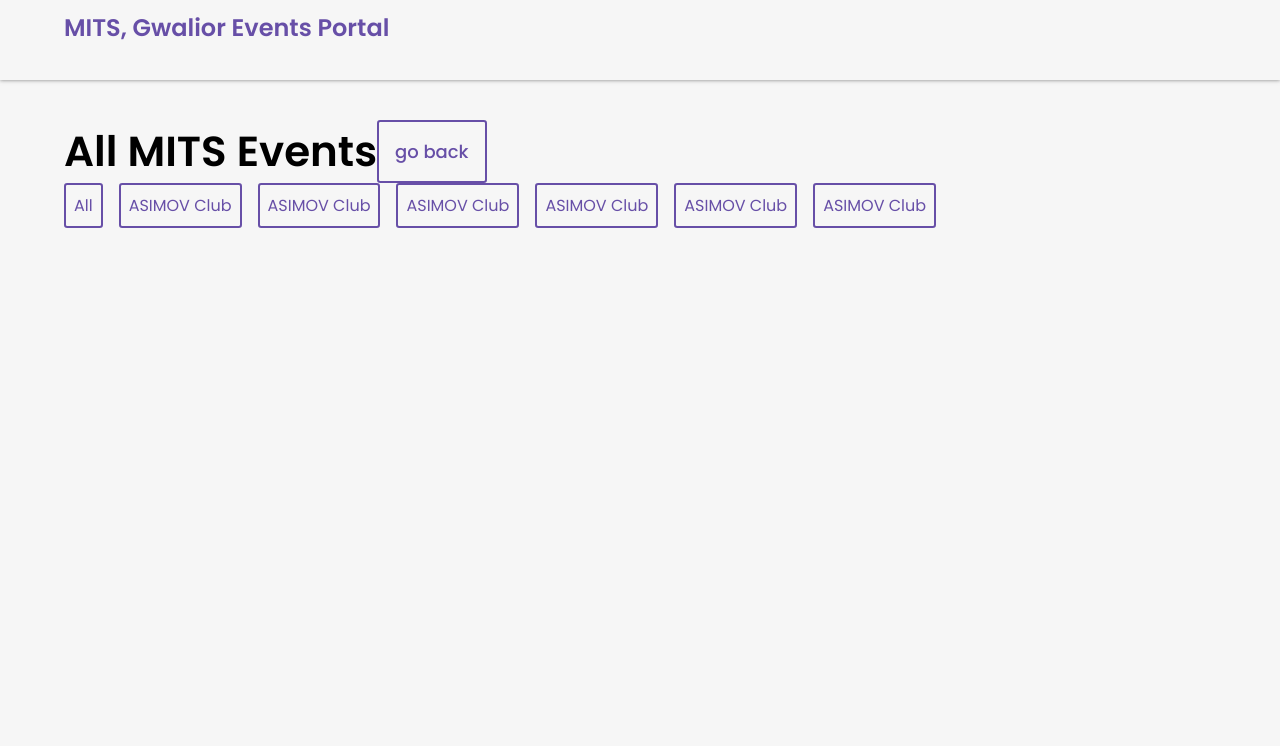
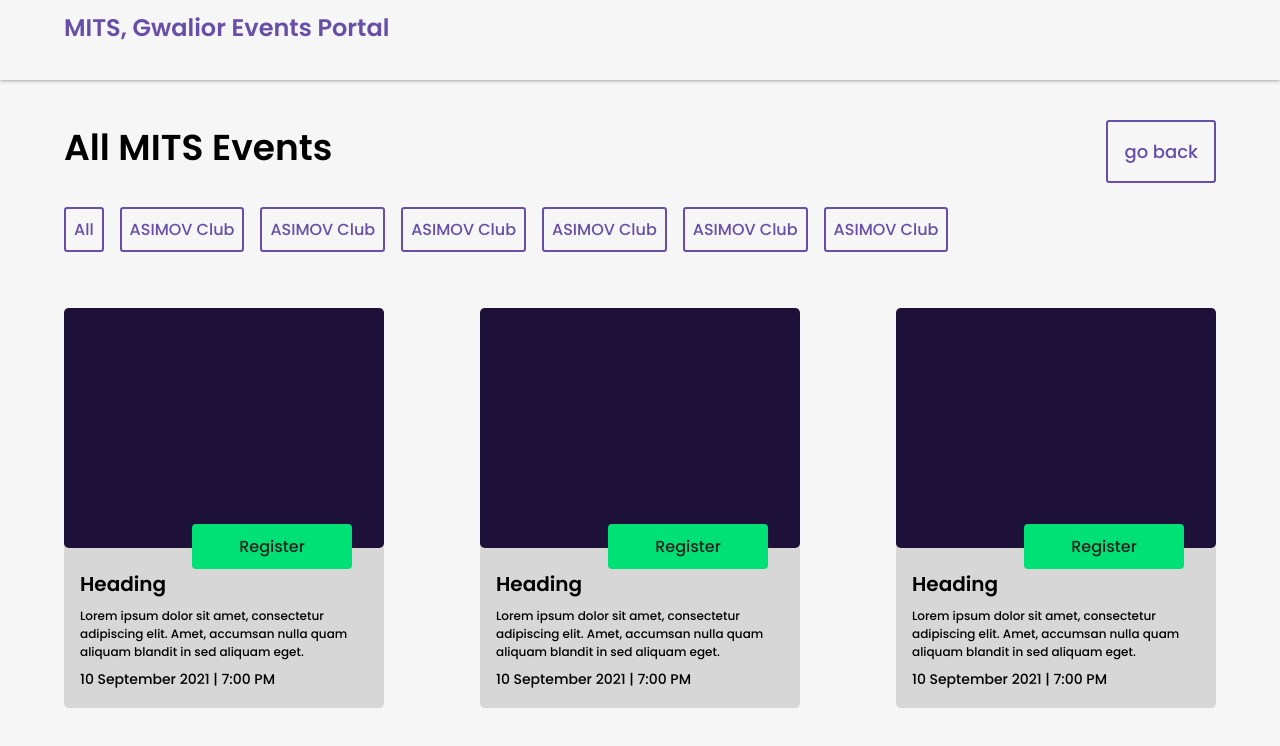
Before and after one commit to jayshreetundele/cc-fi, a React (Create React App) app: page /eventsPage in a window 1280 px wide. Shown: the top 746 px of the page. Built offline with nearby package versions, Linux system fonts and the light colour scheme.

Commit message:
events page

```diff
--- a/src/pages/EventsPage.js
+++ b/src/pages/EventsPage.js
@@ -1,27 +1,22 @@
-import React from 'react';
+import React from "react";
 import classes from "../styles/EventsPage.module.css";
 import { useNavigate } from "react-router-dom";
 
-
 const EventsPage = () => {
-
   const navigate = useNavigate();
   function toLandingPage() {
     navigate("/landingPage");
   }
 
-
-  return <div className={classes.App}>
+  return (
+    <div className={classes.App}>
       <div className={classes.nav}>MITS, Gwalior Events Portal</div>
       <div className={classes.headingnback}>
-          <div className={classes.heading}>
-              All MITS Events
-          </div>
+        <div className={classes.heading}>All MITS Events</div>
         <div className={classes.back} onClick={toLandingPage}>
           go back
         </div>
       </div>
-
       <div className={classes.clubsName}>
         <div className={classes.clubAsimov}>All</div>
 
@@ -33,16 +28,99 @@ const EventsPage = () => {
         <div className={classes.clubAsimov}>ASIMOV Club</div>
 
         <div className={classes.clubAsimov}>ASIMOV Club</div>
-
         <div className={classes.clubAsimov}>ASIMOV Club</div>
-
+      </div>
+      <div className={classes.eventSection}>
+        <div className={classes.eventCards}>
+          <div className={classes.eventCard}>
+            <div className={classes.eventImage}>
+              <img src="" alt="" />
+            </div>
+            <div className={classes.registerBtn}>Register</div>
+            <div className={classes.eventHeading}>Heading</div>
+            <div className={classes.eventDescription}>
+              Lorem ipsum dolor sit amet, consectetur adipiscing elit. Amet,
+              accumsan nulla quam aliquam blandit in sed aliquam eget.
+            </div>
+            <div className={classes.time}>10 September 2021 | 7:00 PM</div>
           </div>
 
+          <div className={classes.eventCard}>
+            <div className={classes.eventImage}>
+              <img src="" alt="" />
+            </div>
+            <div className={classes.registerBtn}>Register</div>
+            <div className={classes.eventHeading}>Heading</div>
+            <div className={classes.eventDescription}>
+              Lorem ipsum dolor sit amet, consectetur adipiscing elit. Amet,
+              accumsan nulla quam aliquam blandit in sed aliquam eget.
+            </div>
+            <div className={classes.time}>10 September 2021 | 7:00 PM</div>
+          </div>
 
+          <div className={classes.eventCard}>
+            <div className={classes.eventImage}>
+              <img src="" alt="" />
+            </div>
+            <div className={classes.registerBtn}>Register</div>
+            <div className={classes.eventHeading}>Heading</div>
+            <div className={classes.eventDescription}>
+              Lorem ipsum dolor sit amet, consectetur adipiscing elit. Amet,
+              accumsan nulla quam aliquam blandit in sed aliquam eget.
+            </div>
+            <div className={classes.time}>10 September 2021 | 7:00 PM</div>
+          </div>
+        </div>
+        <div className={classes.space}></div>
+      </div>
 
+      {/* footer starts */}
 
+      <section className={classes.footer}>
+        <div className={classes.content}>
+          <div className={classes.query}>
+            <div className={classes.heading}>Still have a Query?</div>
+            <div className={classes.queryContent}>We have got your back.</div>
+            <div className={classes.queryContent2}>
+              Write your query to us, we would be more
+            </div>
+            <div className={classes.queryContent3}>than happy to reply.</div>
+          </div>
+          <div className={classes.queryBox}>
+            <div className={classes.form}>
+              <input
+                type="text"
+                id="email"
+                placeholder="  Write your query here! "
+                autocomplete="off"
+                className={classes.formInput}
+              ></input>
+            </div>
+            <div className={classes.queryBtn}>send to us</div>
+          </div>
 
-  </div>;
+          <div className={classes.queryImage}>
+            <img src="/assets/mailbox.svg" alt="Mail box Image" />
+          </div>
+        </div>
+        <div className={classes.owner}>
+          <div className={classes.dnd}>Designed and Developed by</div>
+          <div className={classes.aditi}>
+            <a target="_blank" href=" ">
+              Aditi
+            </a>
+          </div>
+          <div className={classes.and}>and</div>
+          <div className={classes.jayshree}>
+            <a target="_blank" href=" ">
+              Jayshree
+            </a>
+          </div>
+        </div>
+      </section>
+      {/* Footer ends */}
+    </div>
+  );
 };
 
 export default EventsPage;
--- a/src/styles/EventsPage.module.css
+++ b/src/styles/EventsPage.module.css
@@ -9,6 +9,7 @@
   --bgColor: #f6f6f6;
   --textGrey: #b0b0b0;
   --purpleColor: #1e1139;
+  --registerBtn: #00e175;
 }
 * {
   margin: 0;
@@ -24,6 +25,8 @@
   background-color: var(--bgColor);
   /* padding: 0rem 4rem 0rem 4rem; */
   overflow-x: hidden;
+  display: flex;
+  flex-direction: column;
 }
 .nav {
   padding-left: 4rem;
@@ -37,19 +40,24 @@
   box-shadow: 0px 0px 4px #7a7a7a;
   position: fixed;
 }
-.App .headingnback{
+
+.App .space {
+  width: 100%;
+  height: 10rem;
+}
+
+.App .headingnback {
   display: flex;
+  justify-content: space-between;
   flex-direction: row;
 }
 
-.App .headingnback .heading{
-    font-size: 42px;
+.App .headingnback .heading {
+  font-size: 36px;
   font-weight: 600;
   margin-top: 15vh;
   padding-left: 4rem;
-    /* margin-bottom: 2rem; */
 }
-
 
 .App .headingnback .back {
   margin-top: 15vh;
@@ -66,6 +74,8 @@
   padding: 1rem 1rem 1rem 1rem;
   background: none;
   font-weight: 500;
+  margin-right: 4rem;
+  margin-bottom: 1.5rem;
 }
 
 .App .headingnback .back:hover {
@@ -75,16 +85,14 @@
 .App .headingnback .back:focus {
   border-color: var(--primaryColor);
 }
-.App .clubsName{
+.App .clubsName {
   width: 100%;
   margin-right: 4rem;
   margin-left: 4rem;
   height: auto;
   display: flex;
-
 }
-.App .clubsName .clubAsimov{
-
+.App .clubsName .clubAsimov {
   color: var(--primaryColor);
   font-size: 16px;
   height: auto;
@@ -93,7 +101,203 @@
   font-family: inherit;
   cursor: pointer;
   outline: none;
-  padding: .5rem .5rem .5rem .5rem;
+  font-weight: 500;
+  padding: 0.5rem 0.5rem 0.5rem 0.5rem;
   background: none;
   margin-right: 1rem;
+  margin-bottom: 1.5rem;
 }
+
+/* Events Section starts */
+
+.App .eventSection {
+  height: 100vh;
+  padding: 0rem 4rem 0rem 4rem;
+  background-color: var(--bgColor);
+  width: 100%;
+}
+
+.App .eventSection .heading {
+  padding-top: 3rem;
+  font-size: 36px;
+  font-weight: 600;
+}
+
+.App .eventSection .eventCards {
+  display: flex;
+  align-items: center;
+  justify-content: space-between;
+}
+
+.App .eventSection .eventCard {
+  margin-top: 2rem;
+  width: 20rem;
+  height: 25rem;
+  background-color: var(--lineColor);
+  border-radius: 0.3rem;
+}
+
+.App .eventSection .eventCard .eventImage {
+  width: 20rem;
+  height: 15rem;
+  background-color: var(--purpleColor);
+  border-radius: 0.3rem;
+}
+
+.App .eventSection .eventCard .eventHeading {
+  padding-left: 1rem;
+  font-size: 20px;
+  font-weight: 600;
+}
+
+.App .eventSection .eventCard .eventDescription {
+  padding-top: 0.5rem;
+  padding-left: 1rem;
+  font-size: 12px;
+  font-weight: 500;
+}
+
+.App .eventSection .eventCard .time {
+  padding-top: 0.5rem;
+  padding-left: 1rem;
+  font-size: 14px;
+  font-weight: 500;
+}
+
+.App .eventSection .eventCard .registerBtn {
+  margin-left: 8rem;
+  margin-top: -1.5rem;
+  padding: 0.625rem;
+  width: 10rem;
+  height: 2.8rem;
+  display: flex;
+  align-items: center;
+  justify-content: center;
+  background-color: var(--registerBtn);
+  border: 2px solid var(--registerBtn);
+  color: #222222;
+  font-weight: 500;
+  font-size: 16px;
+  border-radius: 4px;
+  display: flex;
+  align-items: center;
+  justify-content: center;
+  cursor: pointer;
+  transition: all ease-in-out 200ms;
+}
+.App .eventSection .eventCard .registerBtn:hover {
+  transform: scale(1.05);
+}
+
+/* Footer css Starts */
+.footer {
+  position: relative;
+  left: -4vw;
+  width: 105vw;
+  height: 18rem;
+  background: #222222;
+  text-align: center;
+  /* padding: 2rem 6.6rem; */
+}
+.footer .content {
+  display: flex;
+  justify-content: space-evenly;
+  flex-direction: row;
+  align-items: flex-start;
+}
+.footer .content .query {
+  display: flex;
+  justify-content: flex-start;
+  flex-direction: column;
+  align-items: flex-start;
+  margin-top: 3rem;
+}
+.footer .content .query .heading {
+  font-size: 28px;
+  font-weight: 500;
+  padding-bottom: 0.5rem;
+  color: var(--bgColor);
+}
+.footer .content .query .queryContent {
+  font-size: 14px;
+  color: var(--textGrey);
+}
+.footer .content .query .queryContent2 {
+  font-size: 14px;
+  color: var(--textGrey);
+}
+.footer .content .query .queryContent3 {
+  font-size: 14px;
+  color: var(--textGrey);
+}
+
+/* box */
+
+.footer .content .queryBox .form {
+  margin-top: 3rem;
+  position: relative;
+  width: 18rem;
+  height: 3.2rem;
+}
+
+.footer .content .queryBox .form .formInput {
+  position: absolute;
+  top: 0;
+  left: 0;
+  width: 100%;
+  height: 100%;
+  border: 1.75px solid var(--primaryColor);
+  border-radius: 0.2rem;
+  font-family: inherit;
+  font-size: inherit;
+  color: var(--textGrey);
+  outline: none;
+  padding: 1.25rem;
+  background: none;
+}
+
+.footer .content .queryBox .form .formInput:hover {
+  border-color: var(--purpleLight);
+}
+
+.footer .content .queryBox .form .formInput:focus {
+  border-color: var(--primaryColor);
+}
+
+/* button */
+
+.footer .content .queryBox .queryBtn {
+  margin-top: 0.8rem;
+  padding: 0.625rem;
+  width: 18rem;
+  height: 2.5rem;
+  display: flex;
+  align-items: center;
+  justify-content: center;
+  background-color: var(--primaryColor);
+  color: var(--bgColor);
+  font-size: 16px;
+  border-radius: 4px;
+  cursor: pointer;
+  margin-bottom: 1rem;
+}
+
+.footer .content .queryBox .queryBtn:hover {
+  opacity: 0.9;
+}
+.footer .owner {
+  display: flex;
+  align-items: center;
+  justify-content: center;
+  flex-direction: row;
+  color: var(--textGrey);
+  background: #222222;
+  margin-bottom: 1.5rem;
+}
+.footer .owner .aditi,
+.footer .owner .jayshree {
+  color: var(--primaryColor);
+  padding-left: 0.3rem;
+  padding-right: 0.3rem;
+  cursor: pointer;
+}
--- a/src/styles/LandingPage.module.css
+++ b/src/styles/LandingPage.module.css
@@ -9,12 +9,18 @@
   --bgColor: #f6f6f6;
   --textGrey: #b0b0b0;
   --purpleColor: #1e1139;
+  --greyLight: #ebebeb;
 }
 * {
   margin: 0;
   padding: 0;
   box-sizing: border-box;
   scroll-behavior: smooth;
+}
+
+.App .space {
+  width: 100%;
+  height: 7rem;
 }
 
 .App {
@@ -128,7 +134,7 @@
   margin-top: 2rem;
   width: 20rem;
   height: 25rem;
-  background-color: var(--textGrey);
+  background-color: #ebebeb;
   border-radius: 0.3rem;
 }
 
@@ -206,13 +212,13 @@
 }
 .followSection .rect {
   width: 62rem;
-  height: 24rem;
-  background-color: #ebebeb;
+  height: 21rem;
+  background-color: var(--greyLight);
   border-radius: 20px;
 }
 .followSection .rect .followHeading {
-  font-size: 38px;
-  font-weight: 500;
+  font-size: 36px;
+  font-weight: 600;
   padding: 3rem 4rem;
 }
 .followHeading .rect .btnnpic {
@@ -241,24 +247,28 @@
   justify-content: center;
   flex-direction: row;
 }
-.followSection .rect .btnnpic .btns .btnrow1 .btn1,
-.followSection .rect .btnnpic .btns .btnrow2 .btn1 {
-  position: relative;
-  width: 11rem;
-  height: 2.5rem;
-  border: 3px solid var(--primaryColor);
+.followSection .rect .btnnpic .btns .btnrow1 .btn1 a,
+.followSection .rect .btnnpic .btns .btnrow2 .btn1 a {
+  display: flex;
+  align-items: center;
+  justify-content: center;
+  /* position: relative; */
+  width: 14rem;
+  height: 2.9rem;
+  border: 2px solid var(--purpleLight);
   border-radius: 0.2rem;
   font-family: inherit;
-  color: var(--primaryColor);
+  color: var(--purpleLight);
+  background-color: var(--bgColor);
   outline: none;
   padding: 1rem 1rem;
-  background: none;
-  font-size: 12px;
+  /* background: none; */
+  font-size: 14px;
   margin-right: 2rem;
   font-weight: 500;
   text-align: center;
   cursor: pointer;
-  z-index: 99;
+  /* z-index: 99; */
 }
 .followSection .rect .btnnpic .btns .btnrow1 .btn1,
 .followSection .rect .btnnpic .btns .btnrow2 .btn1:hover {
@@ -273,7 +283,7 @@
   justify-content: flex-end;
 }
 .followSection .rect .btnnpic .pic img {
-  width: 22rem;
+  width: 14rem;
   height: auto;
 }
 
```
Also changed, not shown: src/pages/LandingPage.js (+17 -17 lines), src/pages/Mail.js (+45 -19 lines). Lines whose indentation alone changed are shown as unchanged.
